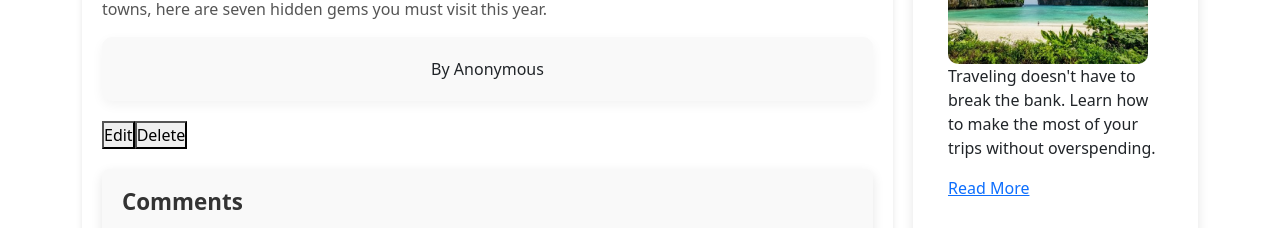
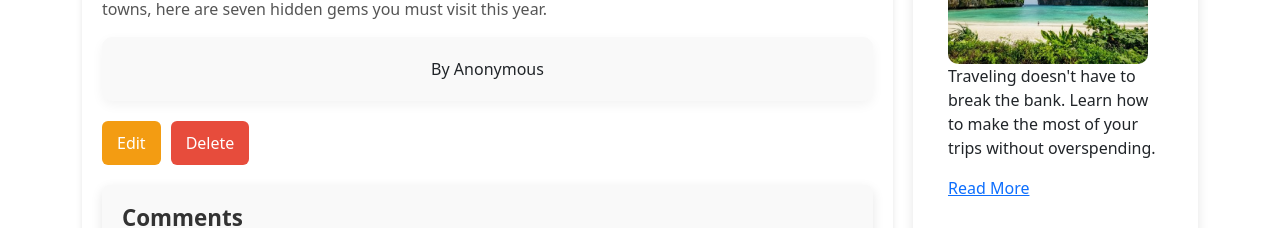
Before and after one commit to yussuf3468/East-Africa_Horizons, a React (Vite) app: page /blog in a window 1280 px wide. Shown: the part 780-1008 px from the top of the page. Built offline with nearby package versions, Linux system fonts and the light colour scheme; no server answers; a web font is replaced by a local one.

Commit message:
styled the edit delete buttons

```diff
--- a/src/assets/styles/components/_blogs.scss
+++ b/src/assets/styles/components/_blogs.scss
@@ -347,6 +347,7 @@ button:hover {
     justify-content: flex-end;
     align-items: center;
   }
+}
 
 
 /* Delete and Edit Buttons */
@@ -432,7 +433,6 @@ button:hover {
     padding: 10px 15px;
   }
 }
-}
 
 
 // Mobile responsive design
--- a/src/components/BlogPage.jsx
+++ b/src/components/BlogPage.jsx
@@ -292,8 +292,18 @@ const BlogPage = () => {
     {/* Edit and Delete Buttons */}
     {loggedInUser?.username === post.author && (
       <div className="post-actions">
-                  <button onClick={() => handleEditPost(post)}>Edit</button>
-                  <button onClick={() => handleDeletePost(post._id)}>Delete</button>
+        <button
+          onClick={() => handleEditPost(post)}
+          className="edit-button"
+        >
+          Edit
+        </button>
+        <button
+          onClick={() => handleDeletePost(post._id)}
+          className="delete-button"
+        >
+          Delete
+        </button>
       </div>
     )}
 
@@ -343,6 +353,7 @@ const BlogPage = () => {
   </article>
 ))}
 
+
         </main>
 
         <aside className="blog-sidebar">
```
Lines whose indentation alone changed are shown as unchanged.
